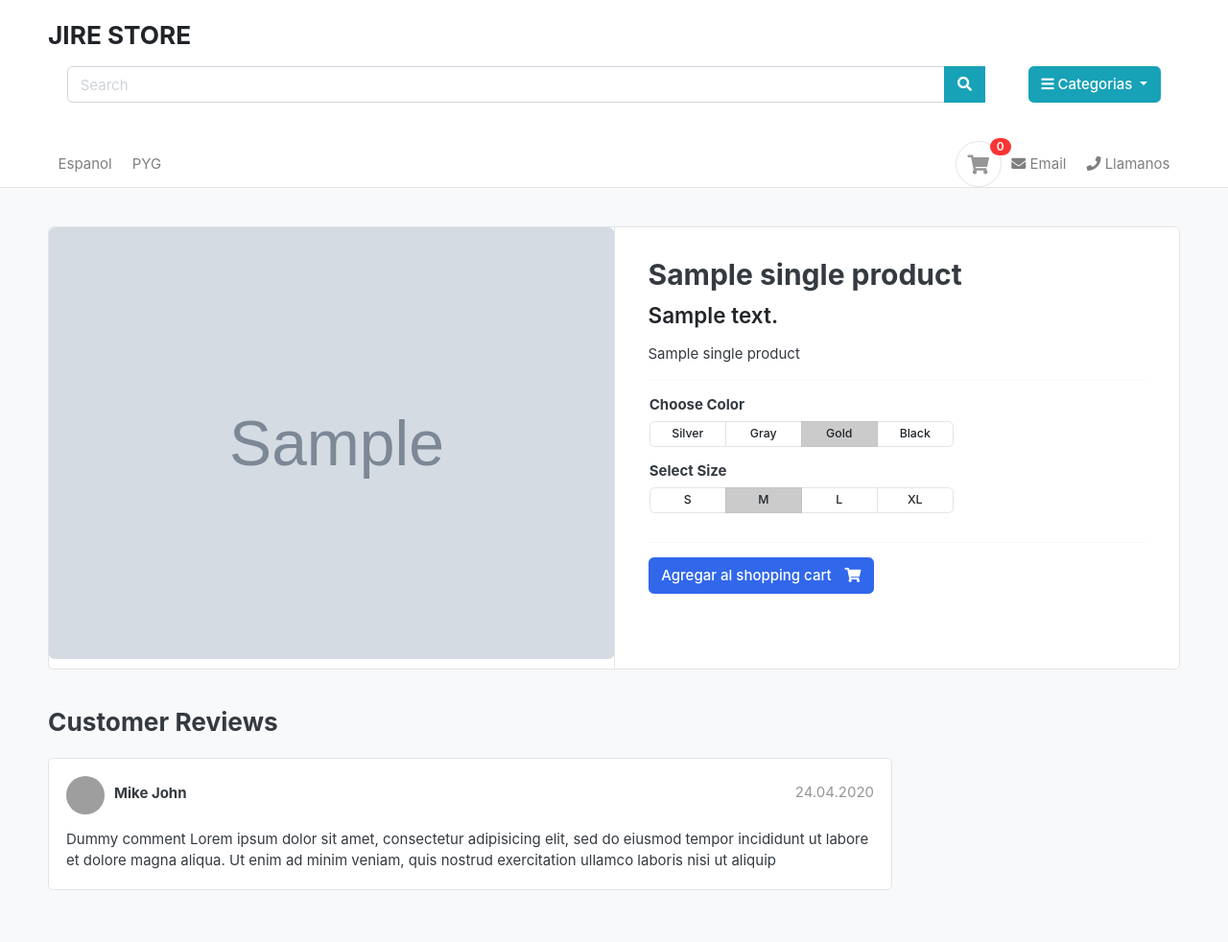
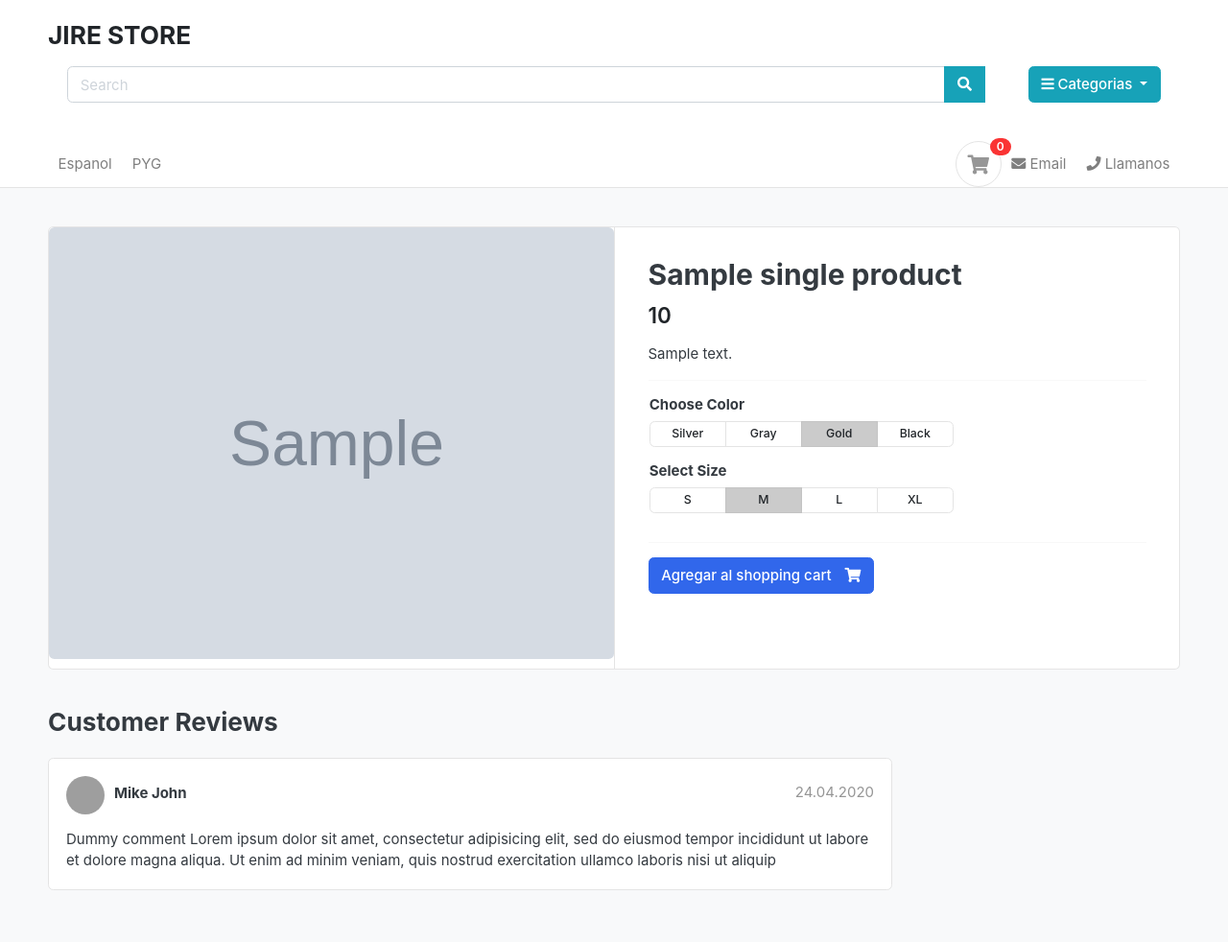
Before and after one commit to VictorPcode/jsecommerce, a Django app: template template/product_detail.html in a window 1280 px wide. Shown: the top 982 px of the page at 96% size. Run offline with Django 4.2, Linux system fonts and the light colour scheme; the template is opened without the code that fills it: most values are stand-ins (such as "Sample title", 1, 10 or a date in 2020); grey boxes marked "Sample" are stand-in pictures; some libraries are stand-ins or nearby versions; some web fonts are replaced; grey boxes are pictures that could not be loaded.

Commit message:
relacion entre categoria producto, vista de detalles de productos por separado realizado

```diff
--- a/template/catalogoproducto.html
+++ b/template/catalogoproducto.html
@@ -15,10 +15,10 @@
                 {% for producto in productos%}
                 <div class="col-sm-3 ">
                     <div class="card card-product-grid">
-                    <a href="./product-detail.html"> <img src="{{producto.images.url}}"
+                    <a href="{{ producto.get_url }}"> <img src="{{producto.images.url}}"
                             class="w-100"></a>
                     <figcaption class="info-wrap">
-                        <a href="./product-detail.html" class="title">{{producto.nombre_producto}}</a>
+                        <a href="{{ producto.get_url }}" class="title">{{producto.nombre_producto}}</a>
                         <div class="price mt-1">{{producto.precio}}</div> <!-- price-wrap.// -->
                     </figcaption>
                     <a href="" class="btn btn-block btn-info">Agregar al carrito</a>
--- a/template/product_detail.html
+++ b/template/product_detail.html
@@ -24,10 +24,10 @@
     <h2 class="title">{{single_product.nombre_producto}}</h2>
 
     <div class="mb-3">
-        <var class="price h4">{{single_product.descripcion}}</var>
+        <var class="price h4">{{single_product.precio}}</var>
     </div>
 
-    <p>{{single_product.nombre_producto}}</p>
+    <p>{{single_product.descripcion}}</p>
 
 
     <hr>
--- a/tienda/models.py
+++ b/tienda/models.py
@@ -1,5 +1,6 @@
 from django.db import models
 from catalogo.models import Categoria
+from django.urls import reverse
 
 class Producto(models.Model):
     nombre_producto = models.CharField(max_length=200, unique=True)
@@ -13,5 +14,8 @@ class Producto(models.Model):
     create_date = models.DateTimeField(auto_now_add=True)
     modified_date = models.DateTimeField(auto_now=True)
 
+    def get_url(self):
+        return reverse('product_detail', args=[self.categoria.slug,self.producto_slug])
+
     def __str__(self):
         return self.nombre_producto
```
Also changed, not shown: catalogo/views.py (+8 -8 lines).
